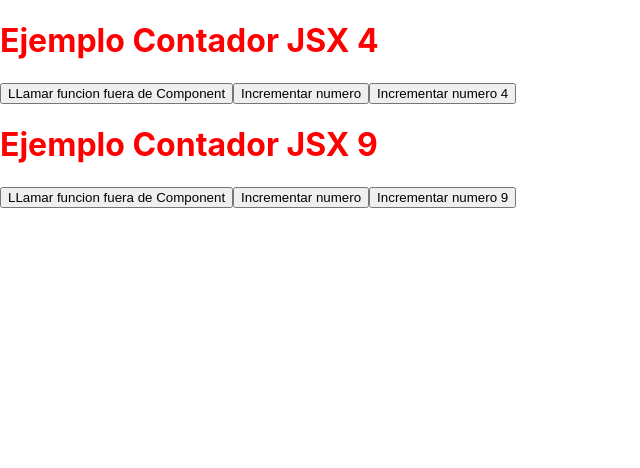
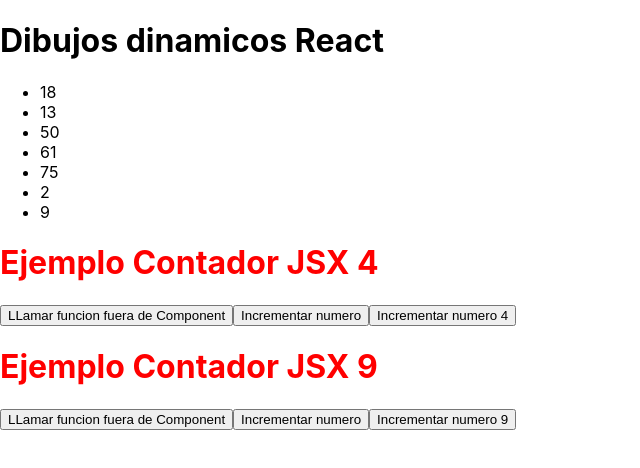
Before and after one commit to angeldzz/reactclases, a React (Create React App) app: page / in a window 1280 px wide. Shown: the top 468 px of the page, without its empty margins (0-640 px from the left). Built offline with nearby package versions, Linux system fonts and the light colour scheme.

Commit message:
Push clases

```diff
--- /dev/null
+++ b/src/components/DibujosComplejos.jsx
@@ -0,0 +1,23 @@
+const { Component } = require("react");
+
+class DibujosComplejos extends Component{
+    dibujarNumeros = () => {
+        let lista = [];
+        for(let i = 1; i <= 7; i++){
+            let numero = parseInt(Math.random() * 100) + 1;
+            lista.push(<li key={i}>{numero}</li>)
+        }
+        return lista;
+    }
+    render(){
+        return(
+            <div>
+                <h1>Dibujos dinamicos React</h1>
+                <ul>
+                    {this.dibujarNumeros()}
+                </ul>
+            </div>
+        )
+    }
+}
+export default DibujosComplejos;
--- a/src/index.js
+++ b/src/index.js
@@ -4,9 +4,11 @@ import './index.css';
 import App from './App';
 import reportWebVitals from './reportWebVitals';
 import Contador from './components/Contador';
+import DibujosComplejos from './components/DibujosComplejos';
 const root = ReactDOM.createRoot(document.getElementById('root'));
 root.render(
   <React.StrictMode>
+    <DibujosComplejos/>
     <Contador inicio={4}/>
     <Contador inicio={9}/>
   </React.StrictMode>
```
